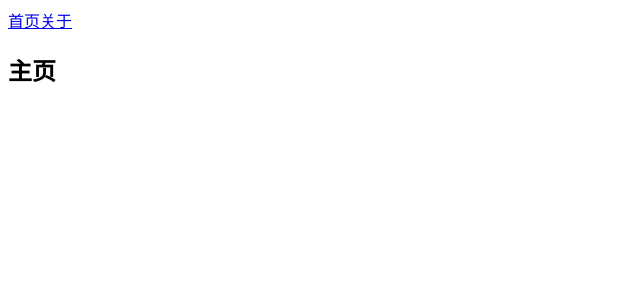
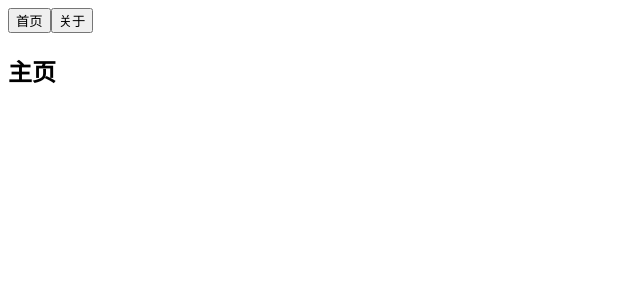
Before and after one commit to MrsWillow/bilivideo, a Vue app: page /home in a window 1280 px wide. Shown: the top 300 px of the page, without its empty margins (0-640 px from the left). Built offline with nearby package versions, Linux system fonts and the light colour scheme.

Commit message:
'videoStudy'

```diff
--- a/src/App.vue
+++ b/src/App.vue
@@ -1,7 +1,7 @@
 <template>
   <div id="app">
-    <router-link to="/home" >首页</router-link>
-    <router-link to="/about" >关于</router-link>
+    <router-link to="/home" tag="button">首页</router-link>
+    <router-link to="/about" tag="button">关于</router-link>
     <router-view></router-view>
   </div>
 </template>
```
Also changed, not shown: 1 other file (tests, documents, lock files or other folders).
